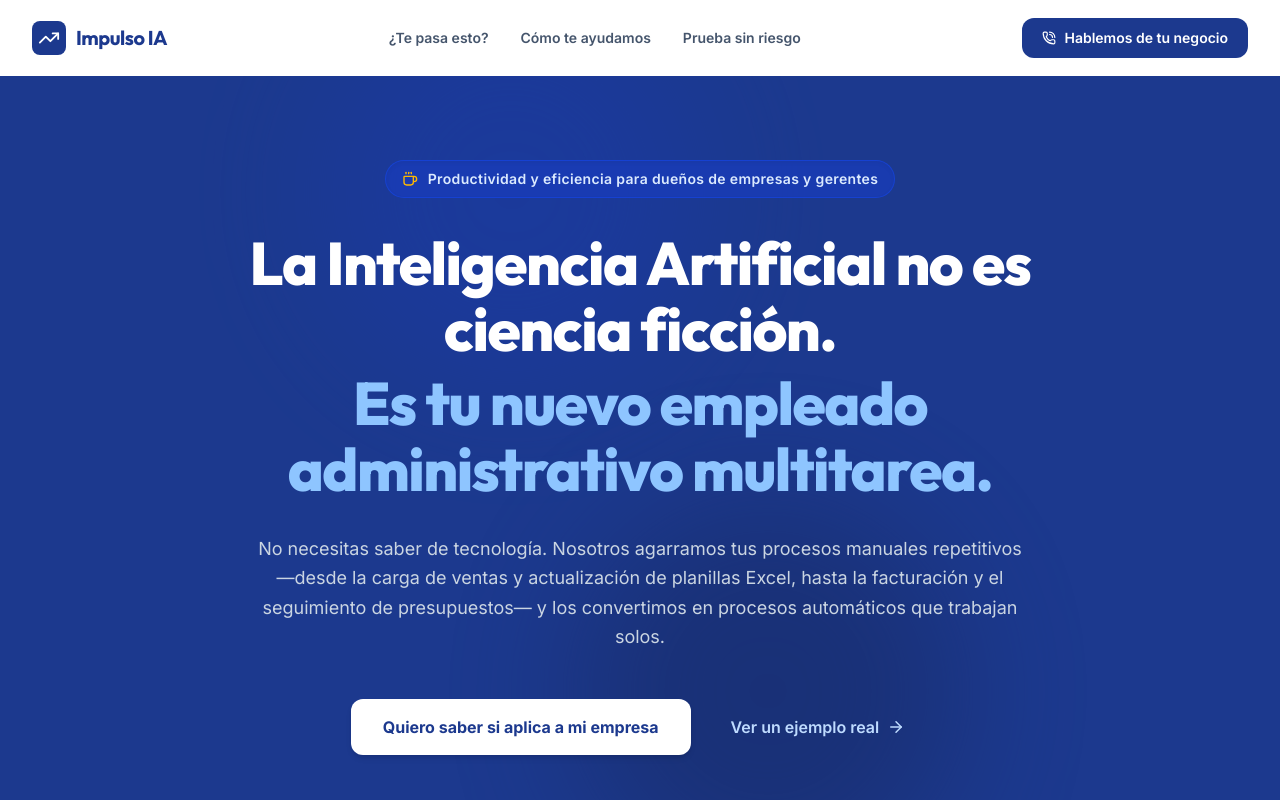
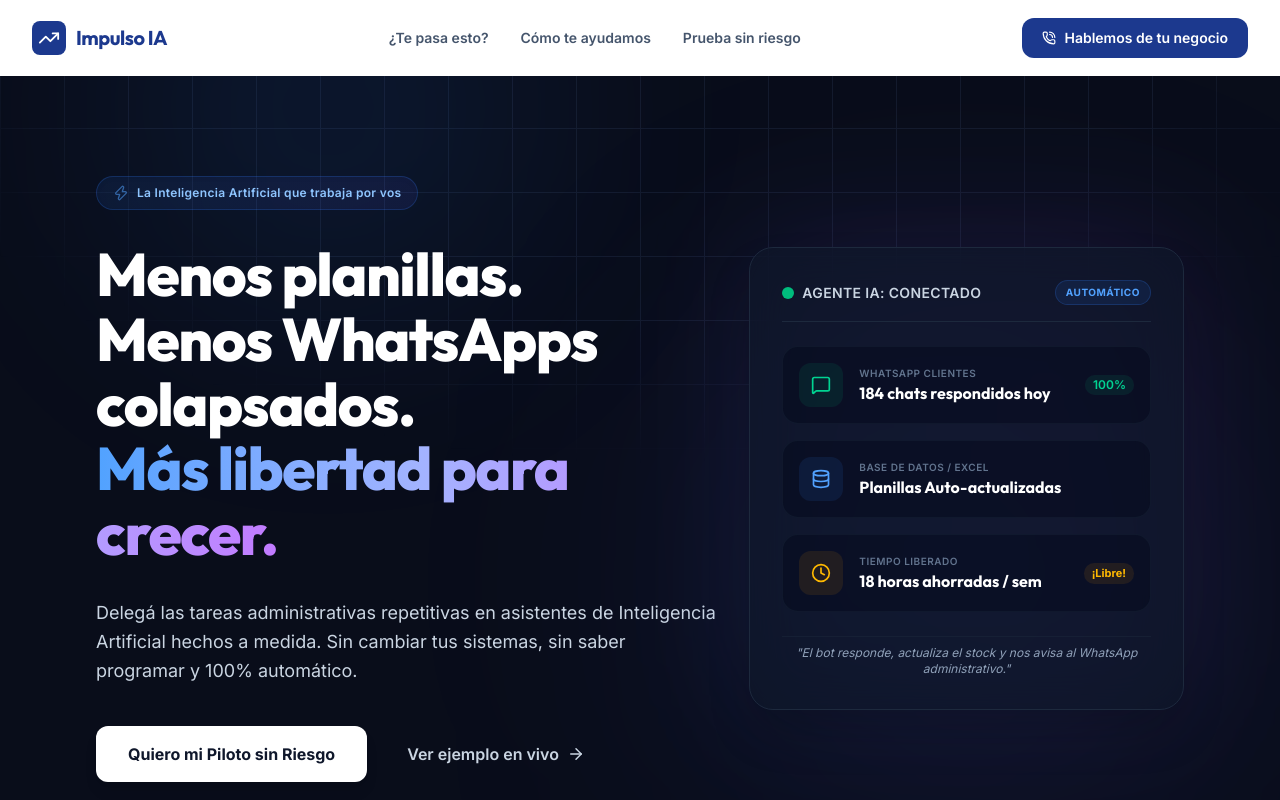
Before and after one commit to Ezequielmx/webia, a React (Vite) app: page / in a window 1280 px wide. Shown: the top 800 px of the page. Built offline with nearby package versions, Linux system fonts and the light colour scheme.

Commit message:
Redesign Hero component to be punchy and high-end

```diff
--- a/src/components/Hero.jsx
+++ b/src/components/Hero.jsx
@@ -1,53 +1,138 @@
 import React from 'react';
-import { Coffee, ArrowRight } from 'lucide-react';
+import { Zap, ArrowRight, MessageSquare, Database, Clock } from 'lucide-react';
 
 export default function Hero({ onOpenContact }) {
   return (
-    <section className="relative bg-blue-900 text-white pt-32 pb-24 md:pt-40 md:pb-32 overflow-hidden">
+    <section className="relative bg-[#090D1A] text-white pt-32 pb-24 md:pt-40 md:pb-32 lg:pt-44 lg:pb-36 overflow-hidden">
 
-      {/* Background soft lighting effects */}
-      <div className="absolute top-0 left-1/4 w-96 h-96 bg-blue-800 rounded-full blur-3xl opacity-30 pointer-events-none"></div>
-      <div className="absolute bottom-0 right-1/4 w-96 h-96 bg-blue-950 rounded-full blur-3xl opacity-40 pointer-events-none"></div>
+      {/* Premium background grid & glow patterns */}
+      <div className="absolute inset-0 bg-[linear-gradient(to_right,#141B2D_1px,transparent_1px),linear-gradient(to_bottom,#141B2D_1px,transparent_1px)] bg-[size:4rem_4rem] [mask-image:radial-gradient(ellipse_60%_50%_at_50%_0%,#000_70%,transparent_100%)]"></div>
 
-      <div className="max-w-6xl mx-auto px-4 sm:px-6 lg:px-8 relative z-10 text-center space-y-8">
+      {/* Floating ambient light spheres */}
+      <div className="absolute top-[-10%] left-[10%] w-[400px] h-[400px] bg-blue-500/10 rounded-full blur-[120px] pointer-events-none"></div>
+      <div className="absolute bottom-[10%] right-[5%] w-[500px] h-[500px] bg-indigo-500/10 rounded-full blur-[140px] pointer-events-none"></div>
 
-        {/* Superior Badge */}
-        <div className="inline-flex items-center gap-2.5 bg-blue-800/80 border border-blue-700/60 px-4 py-2 rounded-full text-xs md:text-sm font-semibold text-blue-100 tracking-wide shadow-inner">
-          <Coffee className="h-4 w-4 text-amber-400" />
-          <span>Productividad y eficiencia para dueños de empresas y gerentes</span>
+      <div className="max-w-6xl mx-auto px-4 sm:px-6 lg:px-8 relative z-10">
+        <div className="grid grid-cols-1 lg:grid-cols-12 gap-12 lg:gap-8 items-center">
+
+          {/* Left Column: Premium copywriting with vibe */}
+          <div className="lg:col-span-7 text-left space-y-6 md:space-y-8">
+
+            {/* Elegant Pill Badge */}
+            <div className="inline-flex items-center gap-2 bg-gradient-to-r from-blue-500/10 to-indigo-500/10 border border-blue-500/20 px-4 py-2 rounded-full text-xs font-semibold text-blue-300 tracking-wide shadow-inner">
+              <Zap className="h-4 w-4 text-blue-400 animate-pulse" />
+              <span>La Inteligencia Artificial que trabaja por vos</span>
             </div>
 
             {/* Main Heading H1 */}
-        <h1 className="font-display font-extrabold text-3xl sm:text-4xl md:text-5xl lg:text-6xl text-white max-w-4xl mx-auto leading-[1.1] tracking-tight">
-          La Inteligencia Artificial no es ciencia ficción.{' '}
-          <span className="text-blue-300 block mt-2 font-display">
-            Es tu nuevo empleado administrativo multitarea.
+            <h1 className="font-display font-extrabold text-4xl sm:text-5xl lg:text-6xl text-white leading-[1.08] tracking-tight">
+              Menos planillas.<br />
+              Menos WhatsApps colapsados.<br />
+              <span className="text-transparent bg-clip-text bg-gradient-to-r from-blue-400 via-indigo-300 to-purple-400 font-display">
+                Más libertad para crecer.
               </span>
             </h1>
 
-        {/* Subtitle */}
-        <p className="font-sans text-sm sm:text-base md:text-lg text-slate-300 max-w-3xl mx-auto leading-relaxed font-normal">
-          No necesitas saber de tecnología. Nosotros agarramos tus procesos manuales repetitivos —desde la carga de ventas y actualización de planillas Excel, hasta la facturación y el seguimiento de presupuestos— y los convertimos en procesos automáticos que trabajan solos.
+            {/* Concise, High-Impact Subtitle */}
+            <p className="font-sans text-base sm:text-lg text-slate-300 max-w-2xl leading-relaxed font-normal">
+              Delegá las tareas administrativas repetitivas en asistentes de Inteligencia Artificial hechos a medida. Sin cambiar tus sistemas, sin saber programar y 100% automático.
             </p>
 
-        {/* Buttons Action */}
-        <div className="pt-4 flex flex-col sm:flex-row gap-4 justify-center items-center">
+            {/* Premium Call to Actions */}
+            <div className="pt-2 flex flex-col sm:flex-row gap-4 items-stretch sm:items-center">
               <button
                 onClick={onOpenContact}
-            className="w-full sm:w-auto bg-white hover:bg-slate-100 text-blue-900 font-bold py-4 px-8 rounded-xl text-sm sm:text-base transition-all duration-200 shadow-md hover:shadow-lg hover:scale-[1.02] cursor-pointer"
+                className="bg-white hover:bg-slate-100 text-slate-900 font-bold py-4 px-8 rounded-xl text-sm sm:text-base transition-all duration-200 shadow-lg hover:shadow-xl hover:scale-[1.02] cursor-pointer text-center"
               >
-            Quiero saber si aplica a mi empresa
+                Quiero mi Piloto sin Riesgo
               </button>
 
               <a
                 href="#como-ayuda"
-            className="w-full sm:w-auto inline-flex items-center justify-center gap-2 text-blue-200 hover:text-white font-semibold py-4 px-6 text-sm sm:text-base transition-all duration-200 cursor-pointer group"
+                className="inline-flex items-center justify-center gap-2 text-slate-300 hover:text-white font-semibold py-4 px-6 text-sm sm:text-base transition-all duration-200 cursor-pointer group"
               >
-            <span>Ver un ejemplo real</span>
+                <span>Ver ejemplo en vivo</span>
                 <ArrowRight className="h-4.5 w-4.5 transition-transform duration-200 group-hover:translate-x-1" />
               </a>
             </div>
+          </div>
 
+          {/* Right Column: Premium interactive glassmorphic dashboard mockup */}
+          <div className="lg:col-span-5 relative mt-8 lg:mt-0">
+            {/* Glowing background halo */}
+            <div className="absolute inset-0 bg-gradient-to-tr from-blue-500/20 to-purple-500/20 rounded-3xl blur-3xl opacity-60"></div>
+
+            {/* Dashboard Container */}
+            <div className="relative bg-[#0F172A]/70 backdrop-blur-xl border border-slate-800 rounded-3xl p-6 md:p-8 shadow-2xl space-y-6">
+
+              {/* Header Status */}
+              <div className="flex items-center justify-between pb-4 border-b border-slate-800">
+                <div className="flex items-center gap-2">
+                  <span className="relative flex h-3 w-3">
+                    <span className="animate-ping absolute inline-flex h-full w-full rounded-full bg-emerald-400 opacity-75"></span>
+                    <span className="relative inline-flex rounded-full h-3 w-3 bg-emerald-500"></span>
+                  </span>
+                  <span className="font-sans text-xs md:text-sm font-semibold text-slate-300 tracking-wide uppercase">
+                    Agente IA: Conectado
+                  </span>
+                </div>
+                <span className="font-sans text-[10px] font-bold bg-blue-500/10 text-blue-400 border border-blue-500/20 px-2.5 py-1 rounded-full uppercase tracking-wider">
+                  Automático
+                </span>
+              </div>
+
+              {/* Status List */}
+              <div className="space-y-4">
+
+                {/* Status 1: WhatsApp */}
+                <div className="flex items-center gap-4 bg-slate-950/40 p-4 rounded-2xl border border-slate-800/40 hover:border-slate-800/80 transition-all duration-300">
+                  <div className="p-3 bg-emerald-500/10 text-emerald-400 rounded-xl">
+                    <MessageSquare className="h-5 w-5" />
+                  </div>
+                  <div className="flex-1 min-w-0">
+                    <p className="font-sans text-[10px] text-slate-500 font-semibold uppercase tracking-wider">WhatsApp Clientes</p>
+                    <p className="font-display font-bold text-sm sm:text-base text-white">184 chats respondidos hoy</p>
+                  </div>
+                  <span className="text-xs text-emerald-400 font-semibold bg-emerald-500/10 px-2 py-0.5 rounded-full">100%</span>
+                </div>
+
+                {/* Status 2: Data Entry */}
+                <div className="flex items-center gap-4 bg-slate-950/40 p-4 rounded-2xl border border-slate-800/40 hover:border-slate-800/80 transition-all duration-300">
+                  <div className="p-3 bg-blue-500/10 text-blue-400 rounded-xl">
+                    <Database className="h-5 w-5" />
+                  </div>
+                  <div className="flex-1 min-w-0">
+                    <p className="font-sans text-[10px] text-slate-500 font-semibold uppercase tracking-wider">Base de Datos / Excel</p>
+                    <p className="font-display font-bold text-sm sm:text-base text-white">Planillas Auto-actualizadas</p>
+                  </div>
+                  <div className="h-2 w-2 rounded-full bg-blue-400 animate-ping"></div>
+                </div>
+
+                {/* Status 3: Time Saved */}
+                <div className="flex items-center gap-4 bg-slate-950/40 p-4 rounded-2xl border border-slate-800/40 hover:border-slate-800/80 transition-all duration-300">
+                  <div className="p-3 bg-amber-500/10 text-amber-400 rounded-xl">
+                    <Clock className="h-5 w-5" />
+                  </div>
+                  <div className="flex-1 min-w-0">
+                    <p className="font-sans text-[10px] text-slate-500 font-semibold uppercase tracking-wider">Tiempo Liberado</p>
+                    <p className="font-display font-bold text-sm sm:text-base text-white">18 horas ahorradas / sem</p>
+                  </div>
+                  <span className="text-[11px] text-amber-400 font-bold bg-amber-500/10 px-2 py-0.5 rounded-full">¡Libre!</span>
+                </div>
+
+              </div>
+
+              {/* Client Quote */}
+              <div className="pt-2 text-center border-t border-slate-800/50">
+                <p className="font-sans text-xs text-slate-400 italic">
+                  "El bot responde, actualiza el stock y nos avisa al WhatsApp administrativo."
+                </p>
+              </div>
+
+            </div>
+          </div>
+
+        </div>
       </div>
     </section>
   );
```
Lines whose indentation alone changed are shown as unchanged.
